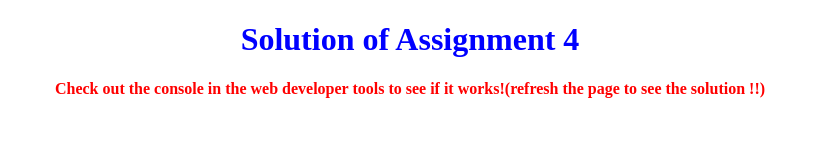
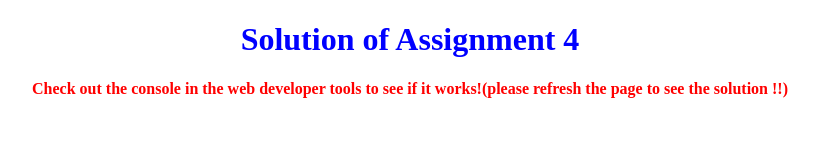
Before and after one commit to ABDO2121k/module4-solution, a plain HTML site: page index.html in a window 1280 px wide. Shown: the whole page, without its empty margins (230-1049 px from the left). Drawn offline with Linux system fonts and the light colour scheme.

Commit message:
index.html

```diff
--- a/index.html
+++ b/index.html
@@ -9,7 +9,7 @@
 </head>
 <body>
     <h1 style="text-align: center; color:blue">Solution of Assignment 4</h1>
-    <p style="text-align: center; color:red; font-weight:bolder">Check out the console in the web developer tools to see if it works!(refresh the page to see the solution !!)</p>
+    <p style="text-align: center; color:red; font-weight:bolder">Check out the console in the web developer tools to see if it works!(please refresh the page to see the solution !!)</p>
 </body>
 
 </html>
```
